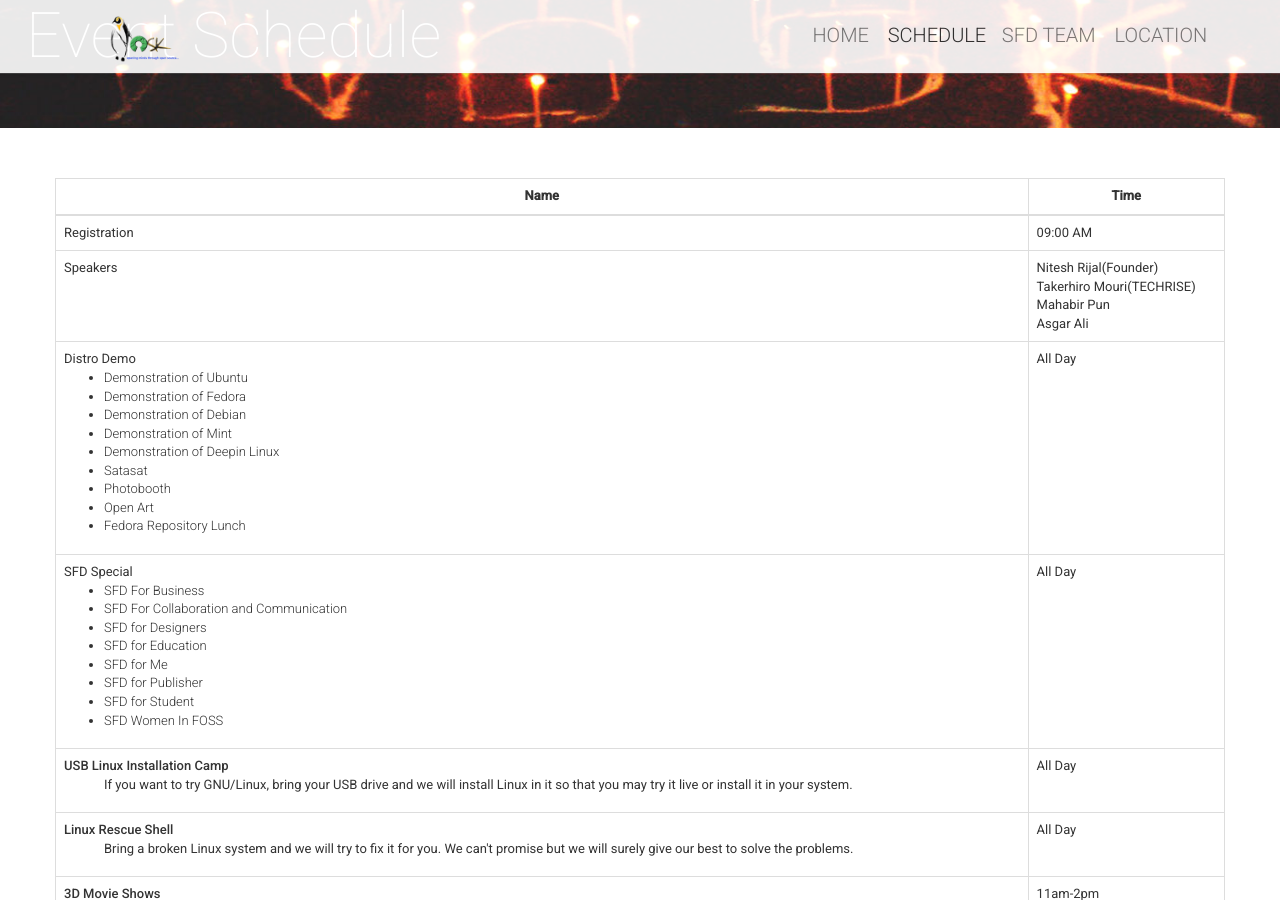
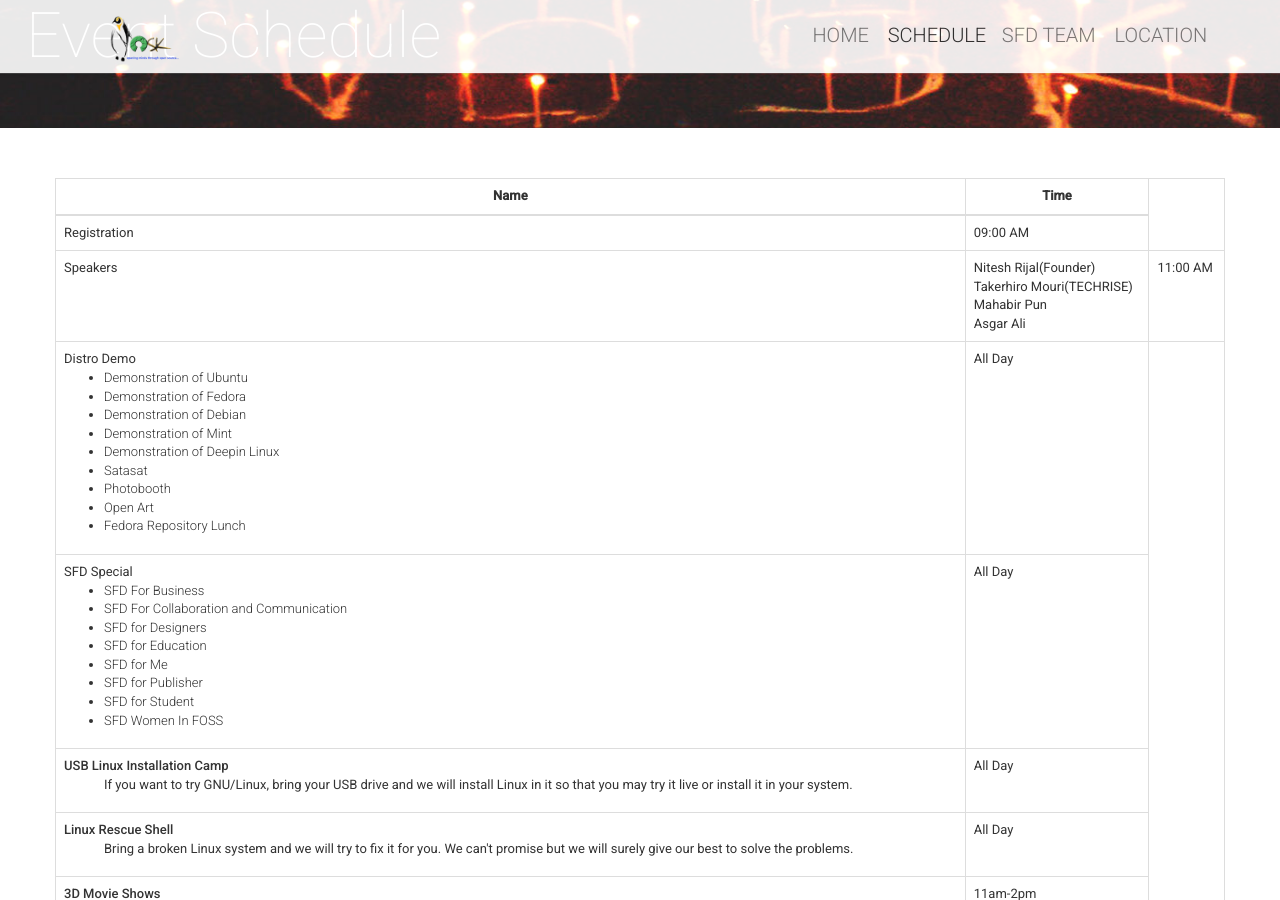
Before and after one commit to openosk/openosk.github.io, a Jekyll site: the page built from schedule.html, in a window 1280 px wide and 900 px high, scrolled down 472 px. Built offline with Jekyll 4.4.1, drawn with Linux system fonts in a browser that asks for light colours; nearby versions of some CDN libraries; comment, search, counter and statistics services are not loaded.

Commit message:
updateSchedule

```diff
--- a/_includes/schedule-table.html
+++ b/_includes/schedule-table.html
@@ -18,11 +18,12 @@
                                 <td>09:00 AM</td>
                             </tr>
                             <tr>
-                            	<td>Speakers</td>
+                            	<td>Speakers<br>
                             	<td>Nitesh Rijal(Founder)<br>
                             	Takerhiro Mouri(TECHRISE)<br>
                             	Mahabir Pun<br>
                             	Asgar Ali</td>
+                            	<td>11:00 AM</td>
                             </tr>
 							<tr>
 								<td>Distro Demo
```
